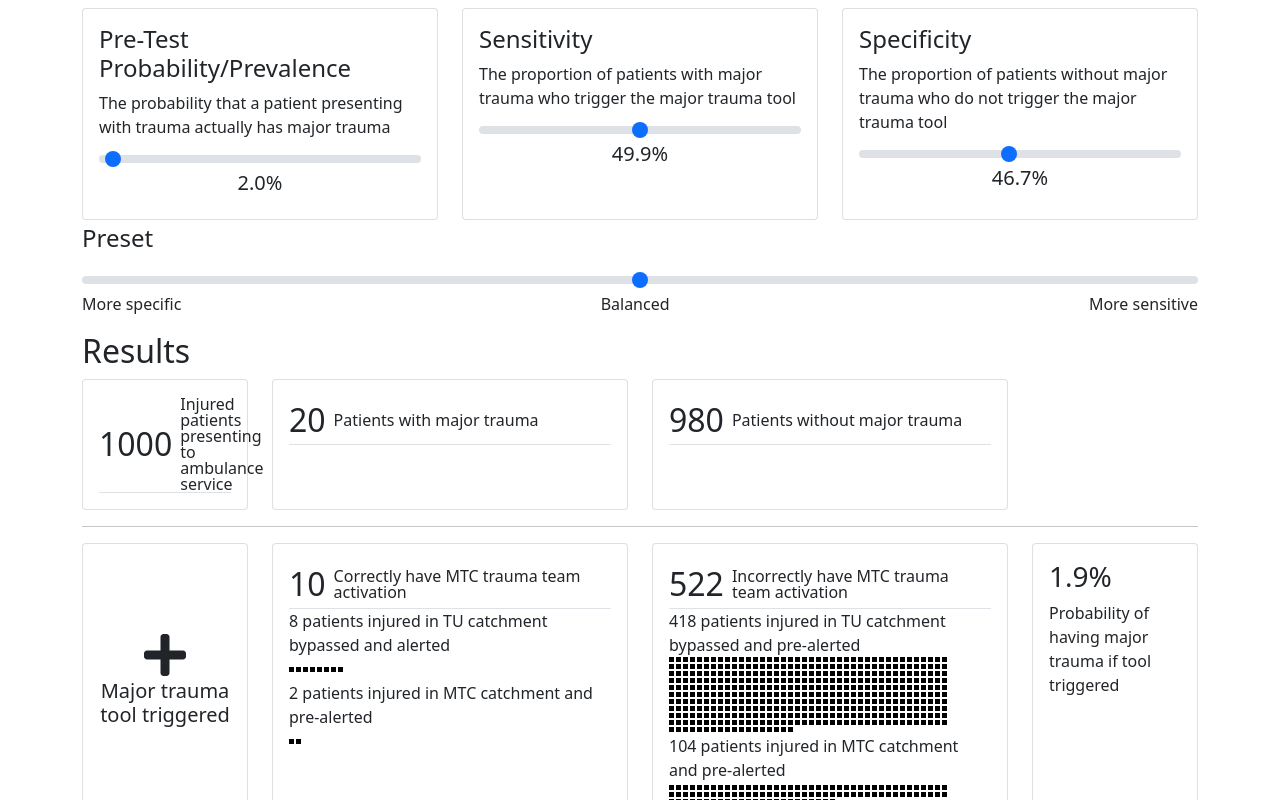
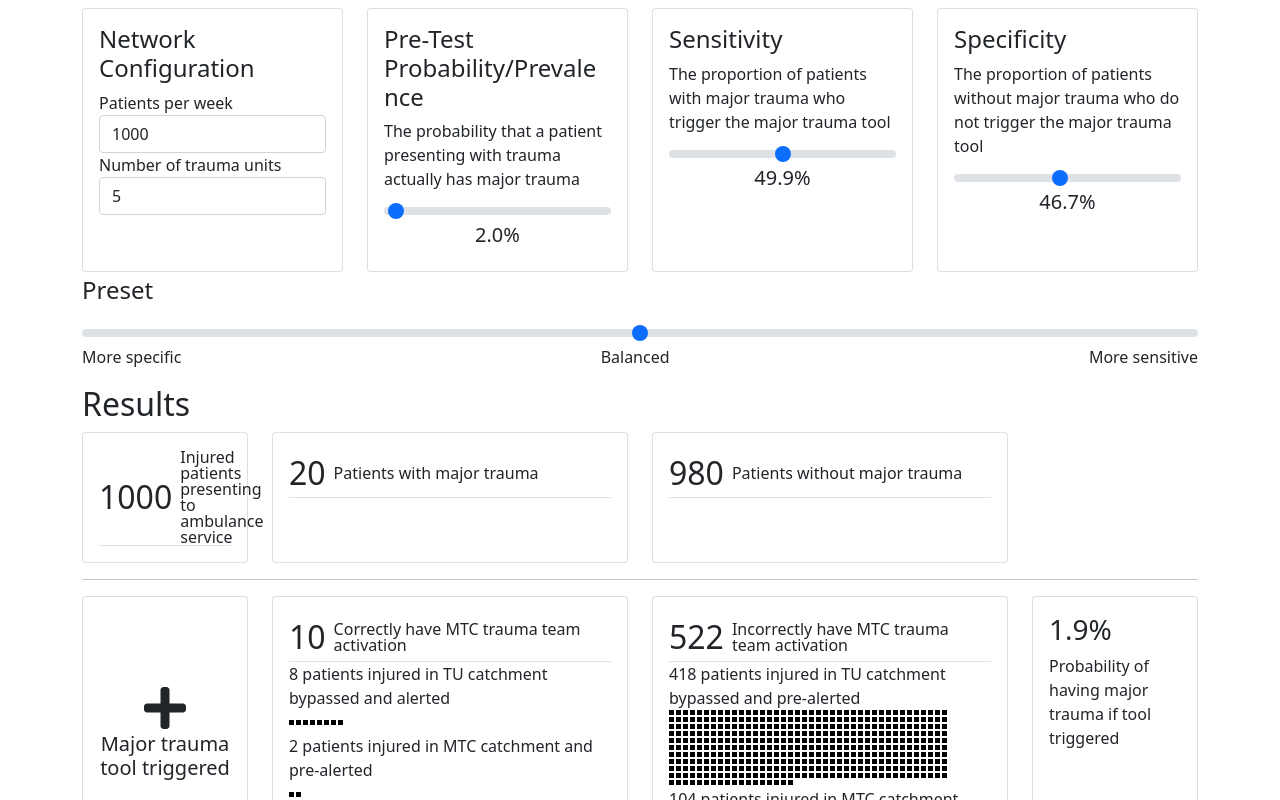
Before and after one commit to bairdj/vis-diag, a Vue app: page / in a window 1280 px wide. Shown: the top 800 px of the page. Built offline with nearby package versions, Linux system fonts and the light colour scheme.

Commit message:
Allow network configuration

```diff
--- a/src/App.vue
+++ b/src/App.vue
@@ -1,7 +1,18 @@
 <template>
   <div class="container mt-2" id="toolContainer">
     <div class="row">
-      <div class="col-md-4">
+      <div class="col-md-3">
+        <div class="card h-100">
+          <div class="card-body">
+            <h4>Network Configuration</h4>
+            <label>Patients per week</label>
+            <input class="form-control" v-model.number="populationN" type="number" min="0">
+            <label>Number of trauma units</label>
+            <input class="form-control" v-model.number="nTu" type="number" min="1" max="10">
+          </div>
+        </div>
+      </div>
+      <div class="col-md-3">
         <div class="card h-100">
           <div class="card-body">
             <h4>Pre-Test Probability/Prevalence</h4>
@@ -13,7 +24,7 @@
           </div>
         </div>
       </div>
-      <div class="col-md-4">
+      <div class="col-md-3">
         <div class="card h-100">
           <div class="card-body">
             <h4>Sensitivity</h4>
@@ -25,7 +36,7 @@
           </div>
         </div>
       </div>
-      <div class="col-md-4">
+      <div class="col-md-3">
         <div class="card h-100">
           <div class="card-body">
             <h4>Specificity</h4>
@@ -54,7 +65,7 @@
       </div>
     </div>
     <h2 class="mt-3">Results</h2>
-    <ResultsTable :sensitivity="sensitivity" :specificity="specificity" :population-n="populationN" :event-rate="eventRate"/>
+    <ResultsTable :sensitivity="sensitivity" :specificity="specificity" :population-n="populationN" :event-rate="eventRate" :nTu="nTu"/>
   </div>
 
 </template>
@@ -62,7 +73,6 @@
 <script>
 import ResultsTable from "./components/ResultsTable";
 
-const populationN = 1e3;
 const rocFrontier = [
     [0.220954357, 0.954703833],
     [0.268115942, 0.950408401],
@@ -84,7 +94,9 @@ export default {
       eventRate: 0.02,
       sensitivity: null,
       specificity: null,
-      selectedPreset: 5
+      selectedPreset: 5,
+      populationN: 1000,
+      nTu: 5
     }
   },
   methods: {
@@ -100,7 +112,6 @@ export default {
     }
   },
   computed: {
-    populationN: () => populationN,
     rocFrontier: () => rocFrontier
   },
   components: {
--- a/src/components/ResultsTable.vue
+++ b/src/components/ResultsTable.vue
@@ -123,6 +123,10 @@ export default {
     populationN: {
       type: Number,
       required: true
+    },
+    nTu:{
+      type: Number,
+      required: true
     }
   },
   components: {
@@ -163,8 +167,7 @@ export default {
     plusIcon: () => faPlus,
     minusIcon: () => faMinus,
     tuCatchment: () => 0.8,
-    nMtc: () => 1,
-    nTu: () => 5
+    nMtc: () => 1
   },
   methods: {
     getDisplayPercentage: p => (p*100).toFixed(1) + "%"
```
